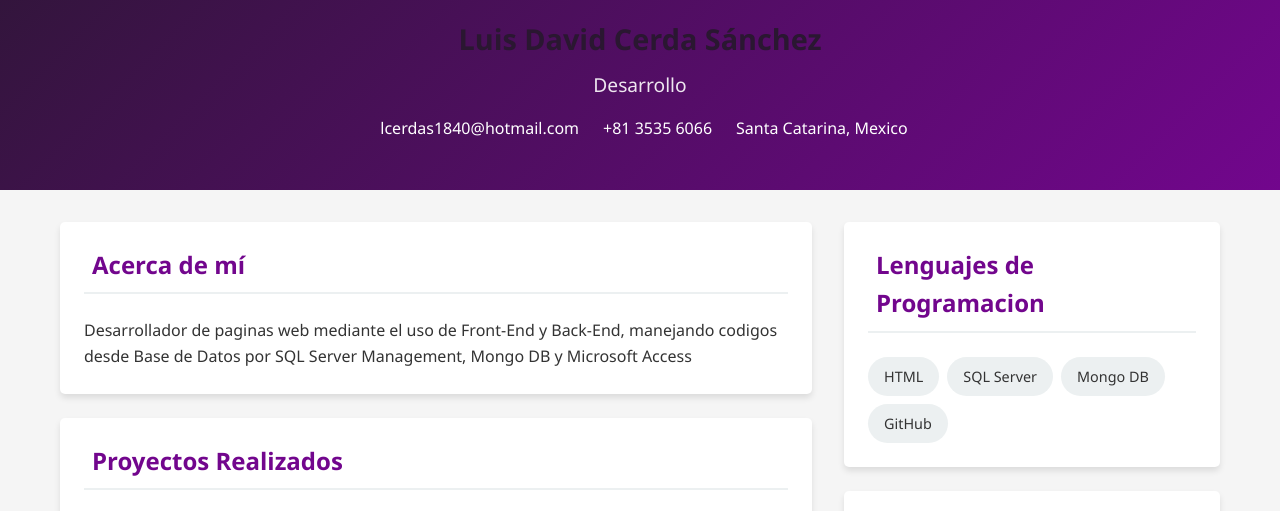
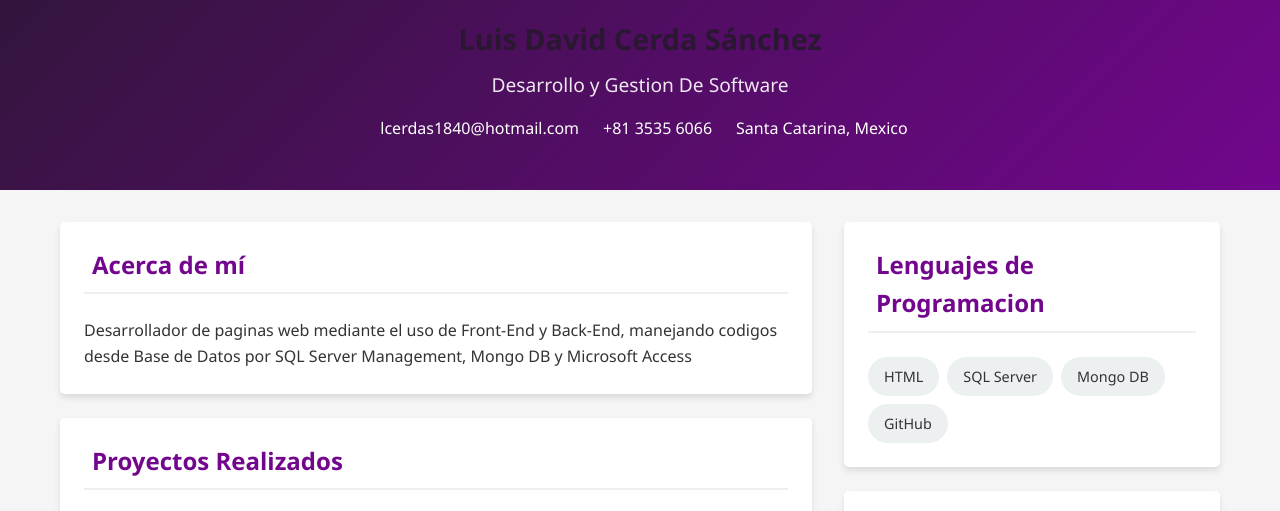
Before and after one commit to Kamul1840MX/Kamul1840.github.io, a plain HTML site: page index.html in a window 1280 px wide. Shown: the part 206-717 px from the top of the page. Drawn offline with Linux system fonts and the light colour scheme.

Commit message:
Update index.html

```diff
--- a/index.html
+++ b/index.html
@@ -11,7 +11,7 @@
         <div class="container">
             <img src="gato.png" alt="Foto de perfil" class="profile-img">
             <h1 class="profile-title">Luis David Cerda Sánchez</h1>
-            <p class="profile-subtitle">Desarrollo</p>
+            <p class="profile-subtitle">Desarrollo y Gestion De Software</p>
 
             <div class="contact-info">
                 <div class="contact-item">
```
